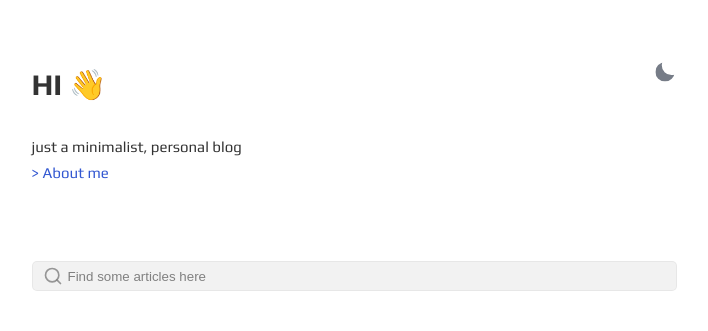
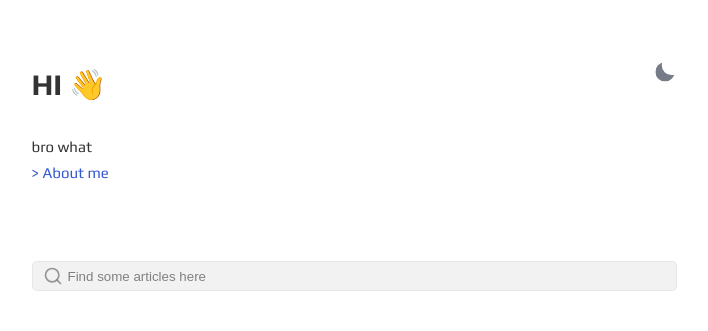
Before and after one commit to xibeifenghenhaohe/xibeifenghenhaohe.github.io, a Jekyll site: the page built from index.html, in a window 1280 px wide. Shown: the top 331 px of the page, without its empty margins (286-994 px from the left). Built offline with Jekyll 4.4.1, drawn with Linux system fonts in a browser that asks for light colours; part of the change alters nothing that is shown.

Commit message:
Update _config.yml

```diff
--- a/_config.yml
+++ b/_config.yml
@@ -1,17 +1,17 @@
-site: Gesko
-title: Gesko
+site: what
+title: 西北风很好喝 trying to build a website
 greetings: Hi 👋
 description: >-
-  just a minimalist, personal blog
+  bro what
 lang: en-US
-timezone:  Europe/Rome
+timezone: America/Detroit
 repo: https://github.com/DavideBrie/Gesko # site repo [optional]
 data-theme: dark # default theme "dark" | "light"
 discus-identifier: powex # replace with your disqus shortname
 
 author:
-  name: gesko
-  bio: just a minimalist, personal blog
+  name: 西北风很好喝
+  bio: I have no clue what I am doing
   userpicture:
   username: # general username
   github: # github username
@@ -22,7 +22,7 @@ author:
 googlewebfonts: family=Play:wght@400;700&family=Source+Code+Pro:ital,wght@0,200;0,300;0,400;0,600;0,700;0,900;1,300;1,400;1,500;1,600;1,700;1,900
 
 # URL settings
-url: "https://DavideBrie.github.io" # Domain Name of host. [username].github.io for github pages
+url: "https://xibeifenghenhaohe.github.io" # Domain Name of host. [username].github.io for github pages
 baseurl: "/Gesko" # sub folder for jekyll site. only if jekyll site not in root of host. leave blank if not wishd. always add / in front.
 permalink: pretty
 
```
